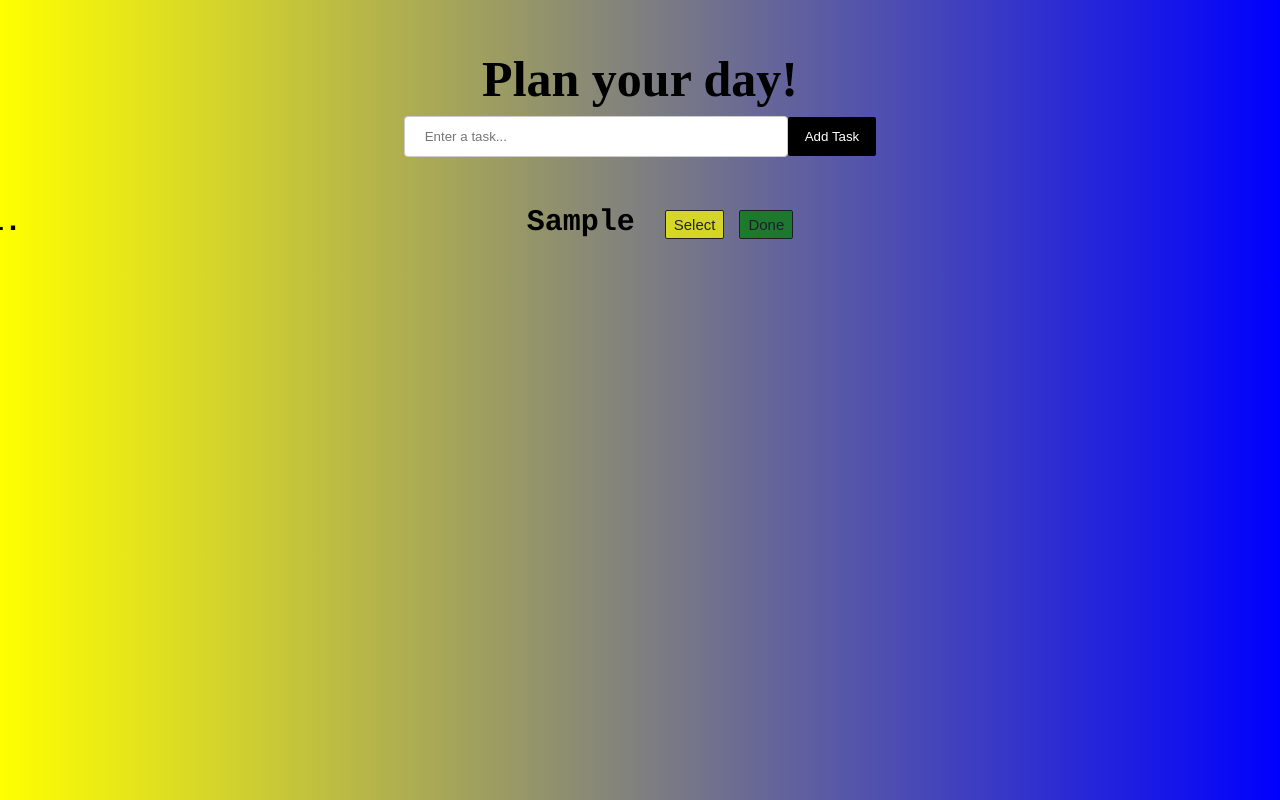
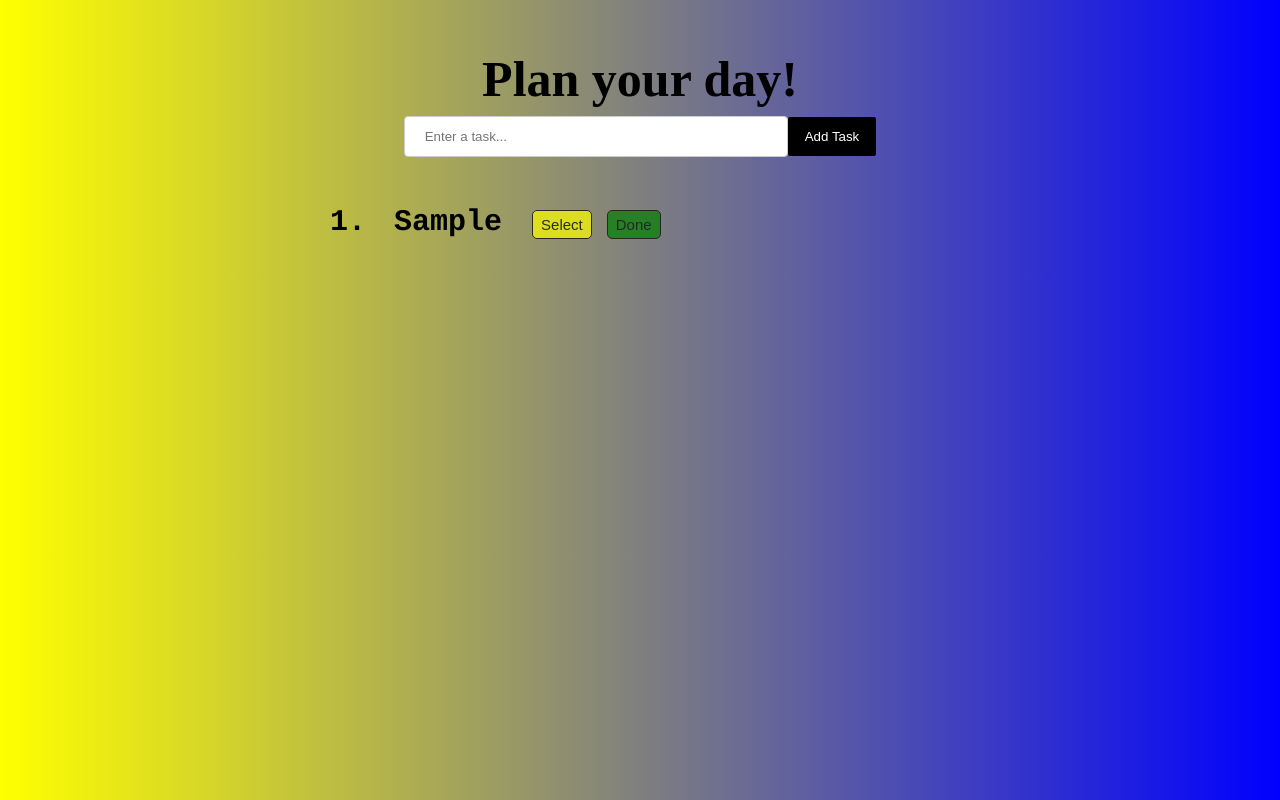
Before and after one commit to olafor/react-app, a React (Create React App) app: page / in a window 1280 px wide. Both pictures are taken after typing "Sample" into the empty fields and a click on the button "Add Task". Built offline with nearby package versions, Linux system fonts and the light colour scheme.

Commit message:
fancier buttons; select button shall later handle timer

```diff
--- a/src/App.js
+++ b/src/App.js
@@ -27,11 +27,9 @@ function TodoList() {
         if (index > -1) {
             if (tasks[index].isDone) {
                 temp.splice(index,1);
-                console.log("removed");
             }
             else {
                 temp[index].isDone = true;
-                console.log("done");
             }
         }
         setTasks(temp => [...temp]);
--- a/src/components/task-list.js
+++ b/src/components/task-list.js
@@ -7,7 +7,7 @@ function SetList(props) {
 
     return(
         <div>
-            <ol>
+            <ol style={{textAlign: 'left', paddingLeft: '30%', paddingRight: '30%'}}>
                 {props.tasks.map((task) => {
                     return (
                         <SetTask key={task.id}
@@ -50,7 +50,7 @@ function SetTask(props) {
             </del>
             <button style={{marginLeft: '1.0em',
                 border: "1.5px solid black",
-                borderRadius: "2px",
+                borderRadius: "5px",
                 backgroundColor: "red",
                 color: "black",
                 padding: "5px 8px",
@@ -73,7 +73,7 @@ function SetTask(props) {
                 {props.task.description}</span>
             <button style={{marginRight: '1.0em',
                 border: "1.5px solid black",
-                borderRadius: "2px",
+                borderRadius: "5px",
                 backgroundColor: "yellow",
                 color: "black",
                 padding: "5px 8px",
@@ -85,7 +85,7 @@ function SetTask(props) {
                 Select
             </button>
             <button style={{border: "1.5px solid black",
-                borderRadius: "2px",
+                borderRadius: "5px",
                 backgroundColor: "green",
                 color: "black",
                 padding: "5px 8px",
```
